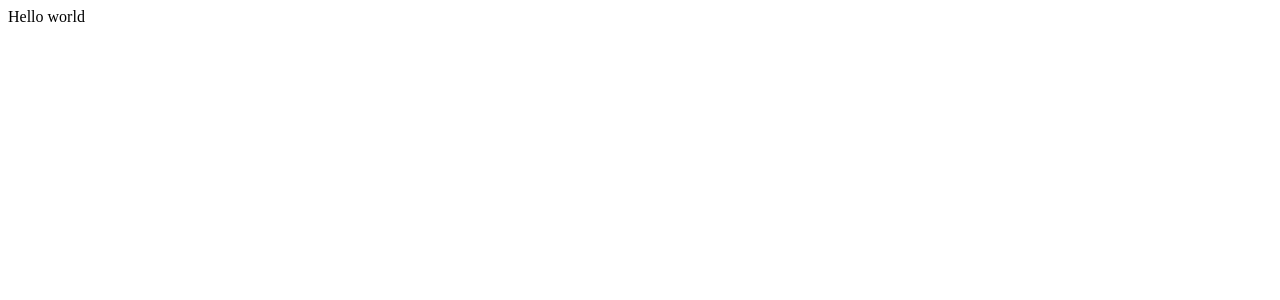
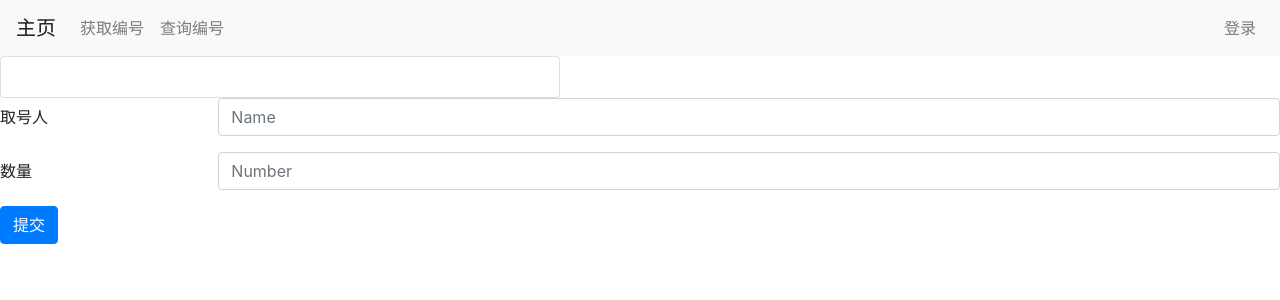
Before and after one commit to zheyangc/document-management, a React (Create React App) app in the folder client/: page / in a window 1280 px wide. Shown: the top 300 px of the page. Built offline with nearby package versions, Linux system fonts and the light colour scheme.

Commit message:
add bootstrap framework

```diff
--- a/client/package.json
+++ b/client/package.json
@@ -3,7 +3,9 @@
   "version": "0.1.0",
   "private": true,
   "dependencies": {
+    "bootstrap": "^4.4.0",
     "react": "^16.11.0",
+    "react-bootstrap": "^1.0.0-beta.16",
     "react-dom": "^16.11.0",
     "react-scripts": "3.2.0",
     "typescript": "^3.7.2"
--- a/client/src/App.js
+++ b/client/src/App.js
@@ -1,8 +1,16 @@
 import React from 'react';
+import 'bootstrap/dist/css/bootstrap.min.css';
+import NavigationBar from './component/NavigBar';
+import SubmitForm from './component/SubmitForm';
+import ViewBox from './component/generate/ViewBox'
 
 function App() {
   return (
-    <div>Hello world</div>
+    <React.Fragment>
+      <NavigationBar></NavigationBar>
+      <ViewBox></ViewBox>
+      <SubmitForm></SubmitForm>
+    </React.Fragment>
   );
 }
 
--- /dev/null
+++ b/client/src/common/DocumentType.js
@@ -0,0 +1,2 @@
+const DocumentType = {
+}
--- /dev/null
+++ b/client/src/component/NavigBar.js
@@ -0,0 +1,28 @@
+import React from 'react'
+import {
+    Navbar,
+    NavDropdown,
+    Nav,
+} from 'react-bootstrap'
+
+function NavigBar(props) {
+    return (
+        <Navbar collapseOnSelect expand="lg" bg="light" variant="light">
+            <Navbar.Brand href="#home">主页</Navbar.Brand>
+            <Navbar.Toggle aria-controls="responsive-navbar-nav" />
+            <Navbar.Collapse id="responsive-navbar-nav">
+
+                <Nav className="mr-auto">
+                    <Nav.Link href="#generate">获取编号</Nav.Link>
+                    <Nav.Link href="#query">查询编号</Nav.Link>
+                </Nav>
+
+                <Nav>
+                    <Nav.Link href="#login">登录</Nav.Link>
+                </Nav>
+            </Navbar.Collapse>
+        </Navbar>
+    );
+}
+
+export default NavigBar;
--- /dev/null
+++ b/client/src/component/SubmitForm.js
@@ -0,0 +1,38 @@
+import React from 'react'
+import {
+    Form,
+    Button,
+    Card,
+    Row,
+    Col,
+} from 'react-bootstrap'
+
+function SubmitForm(props) {
+    return (
+        <Form>
+            <Form.Group as={Row} controlId="formHorizontalName">
+                <Form.Label column sm={2}>
+                取号人
+                </Form.Label>
+                <Col sm={10}>
+                <Form.Control type="name" placeholder="Name" />
+                </Col>
+            </Form.Group>
+
+            <Form.Group as={Row} controlId="formHorizontalNmber">
+                <Form.Label column sm={2}>
+                数量
+                </Form.Label>
+                <Col sm={10}>
+                <Form.Control type="number" placeholder="Number" min='0'/>
+                </Col>
+            </Form.Group>
+
+            <Button variant="primary" type="submit">
+                提交
+            </Button>
+        </Form>
+    );
+}
+
+export default SubmitForm;
--- /dev/null
+++ b/client/src/component/generate/ViewBox.js
@@ -0,0 +1,15 @@
+import React from 'react'
+import {
+    Card,
+} from 'react-bootstrap'
+
+function ViewBox(props) {
+    return (
+        <Card style={{ width: '35rem'}}>
+            <Card.Body>
+            </Card.Body>
+        </Card>
+    );
+}
+
+export default ViewBox;
```
Also changed, not shown: 1 other file (tests, documents, lock files or other folders).
